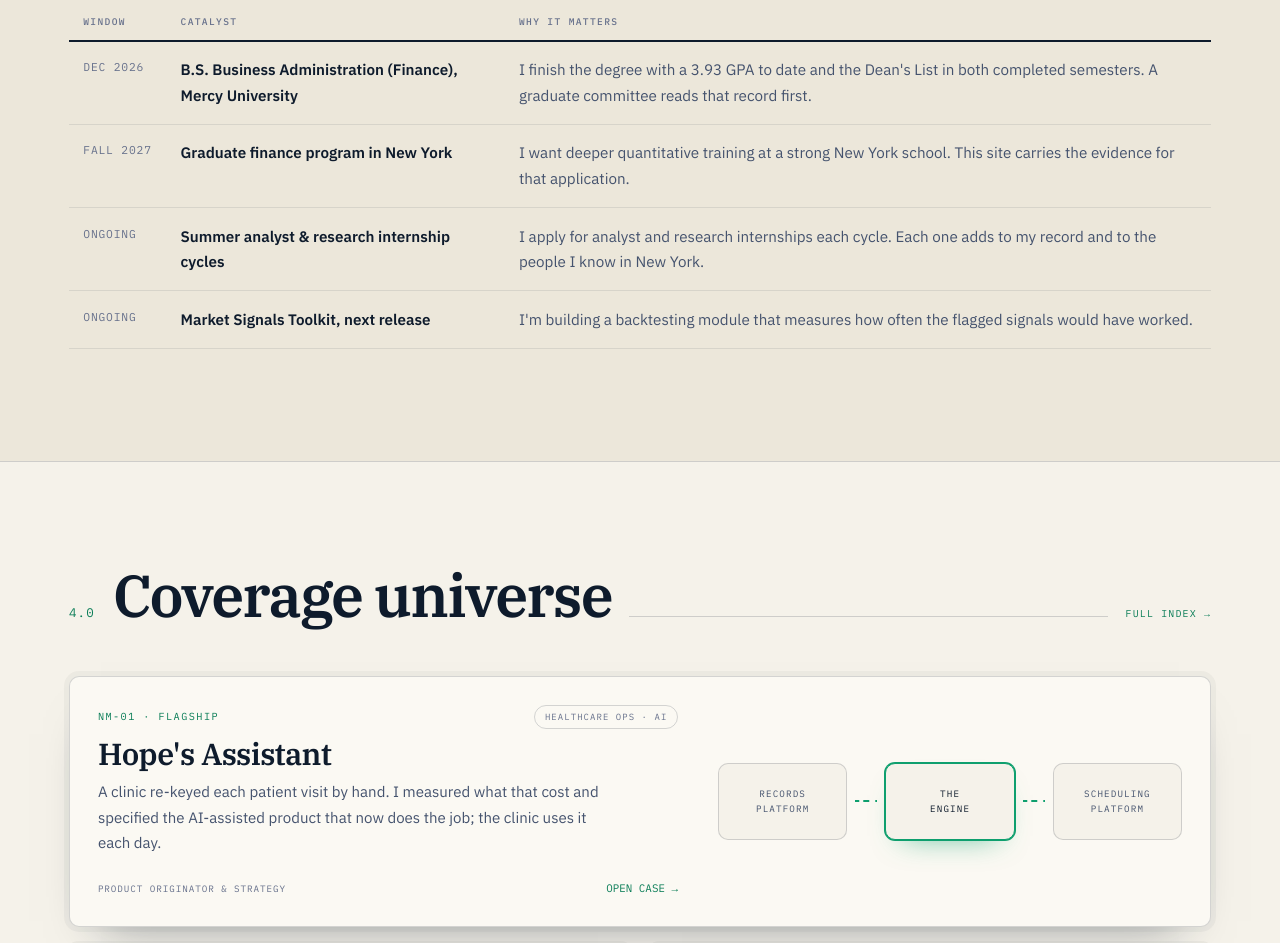
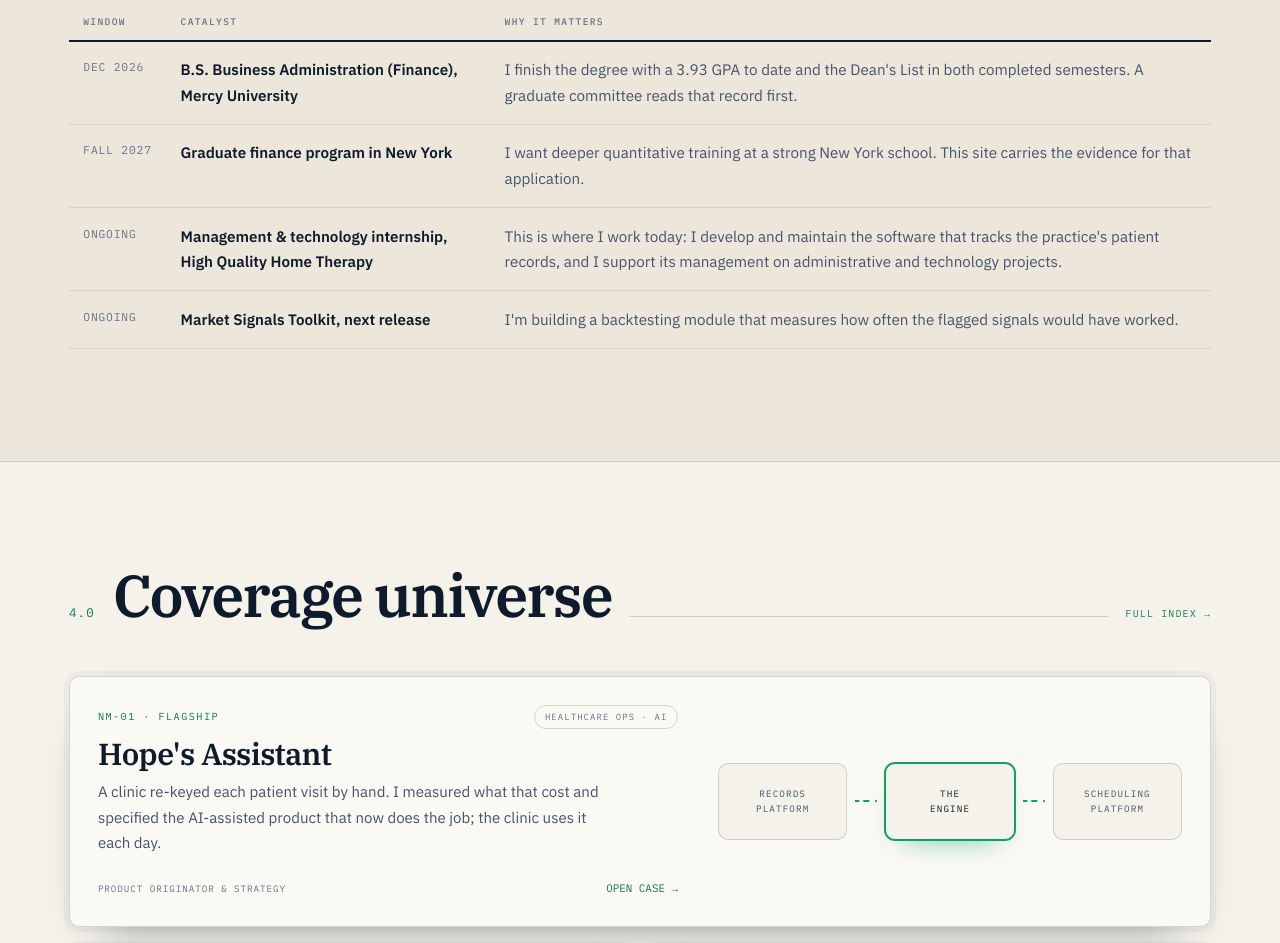
Before and after one commit to hatimhtm/nabil-portfolio, a plain HTML site: page index.html in a window 1280 px wide. Shown: the part 3525-4468 px from the top of the page. Drawn offline with Linux system fonts and the light colour scheme.

Commit message:
Catalysts: the current internship replaces the internship-cycles row
The third row of "Upcoming catalysts" now names the seat held today,
at High Quality Home Therapy, and what the work is.

Co-Authored-By: Claude Opus 5.5 <noreply@anthropic.com>

```diff
--- a/index.html
+++ b/index.html
@@ -186,7 +186,7 @@
             <tbody>
               <tr><td class="mono num" data-label="Window">DEC 2026</td><td data-label="Catalyst"><b>B.S. Business Administration (Finance), Mercy University</b></td><td data-label="Why it matters">I finish the degree with a 3.93 GPA to date and the Dean's List in both completed semesters. A graduate committee reads that record first.</td></tr>
               <tr><td class="mono num" data-label="Window">FALL 2027</td><td data-label="Catalyst"><b>Graduate finance program in New York</b></td><td data-label="Why it matters">I want deeper quantitative training at a strong New York school. This site carries the evidence for that application.</td></tr>
-              <tr><td class="mono num" data-label="Window">ONGOING</td><td data-label="Catalyst"><b>Summer analyst &amp; research internship cycles</b></td><td data-label="Why it matters">I apply for analyst and research internships each cycle. Each one adds to my record and to the people I know in New York.</td></tr>
+              <tr><td class="mono num" data-label="Window">ONGOING</td><td data-label="Catalyst"><b>Management &amp; technology internship, High Quality Home Therapy</b></td><td data-label="Why it matters">This is where I work today: I develop and maintain the software that tracks the practice's patient records, and I support its management on administrative and technology projects.</td></tr>
               <tr><td class="mono num" data-label="Window">ONGOING</td><td data-label="Catalyst"><b>Market Signals Toolkit, next release</b></td><td data-label="Why it matters">I'm building a backtesting module that measures how often the flagged signals would have worked.</td></tr>
             </tbody>
           </table>
```
Also changed, not shown: src/pages/index.html (+1 -1 lines).
